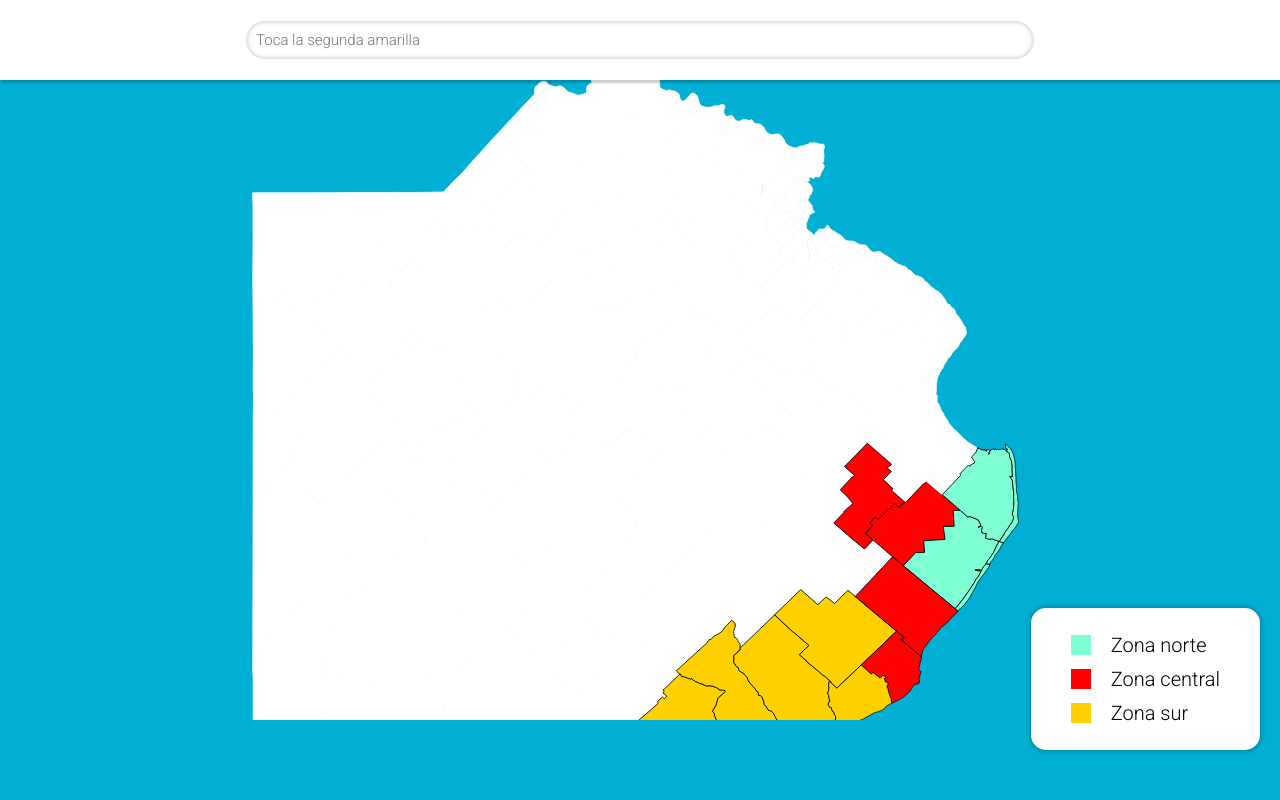
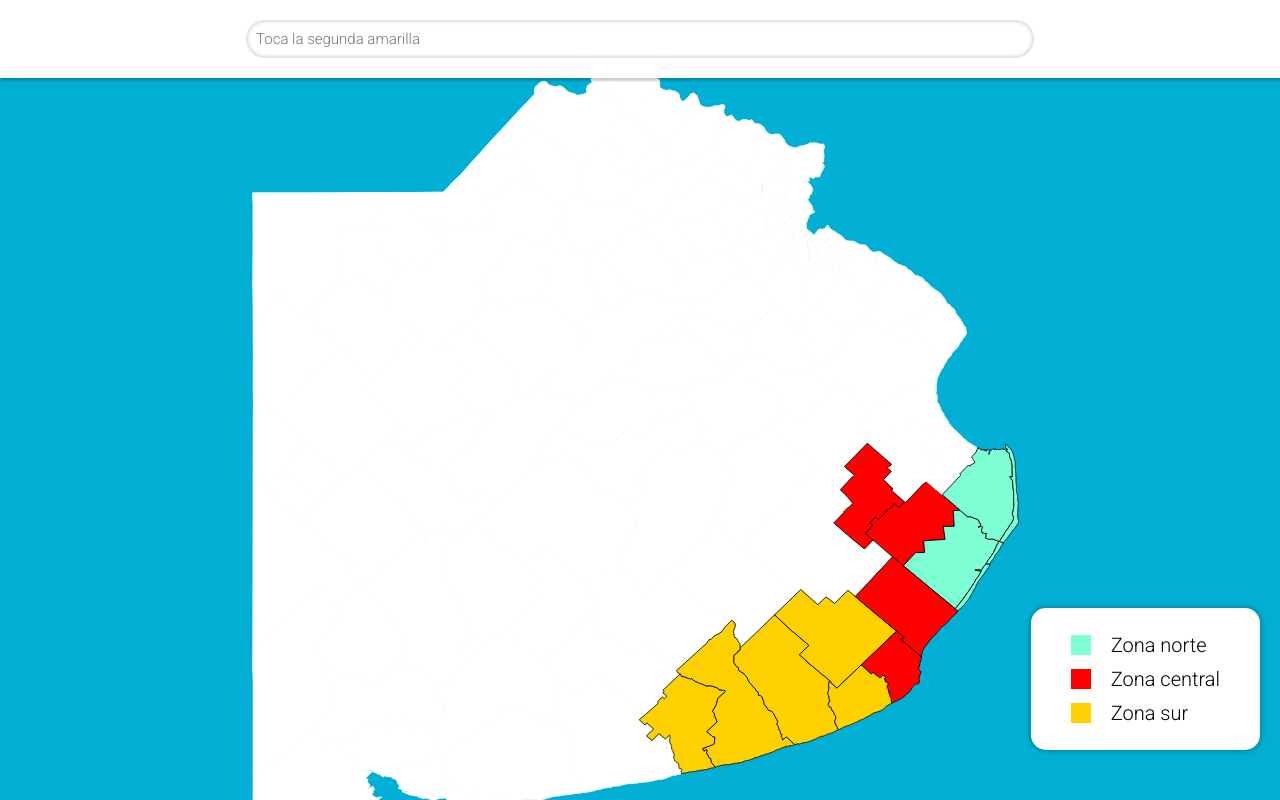
Before and after one commit to cailloup/mapa, a plain HTML site: page index.html in a window 1280 px wide. Drawn offline with Linux system fonts and the light colour scheme.

Commit message:
zona mueta

```diff
--- a/styles/elements.css
+++ b/styles/elements.css
@@ -18,7 +18,7 @@
 #map-section{
     position: absolute;
     width: 100%;
-    height: 90vh;
+    height: 100vh;
     z-index: 1;
     overflow: hidden;
 }
--- a/styles/style.css
+++ b/styles/style.css
@@ -6,11 +6,10 @@ body{
 }
 
 .menu{
-    height: 10vh;
+    padding: 20px 0;
     width: 100vw;
     background-color: white;
     position: absolute;
     z-index: 2;
-    display: flex;
     box-shadow: 2px 2px 2px 1px rgba(0, 0, 0, 0.2);
 }
```
